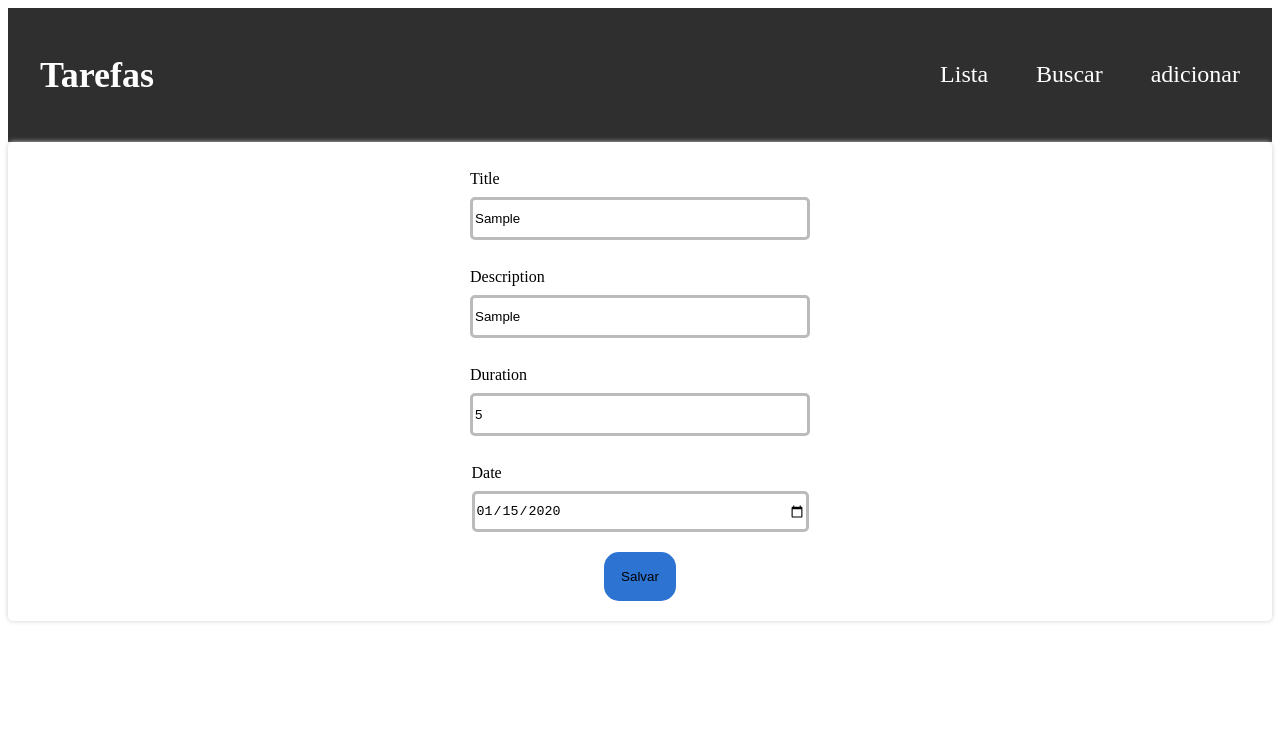
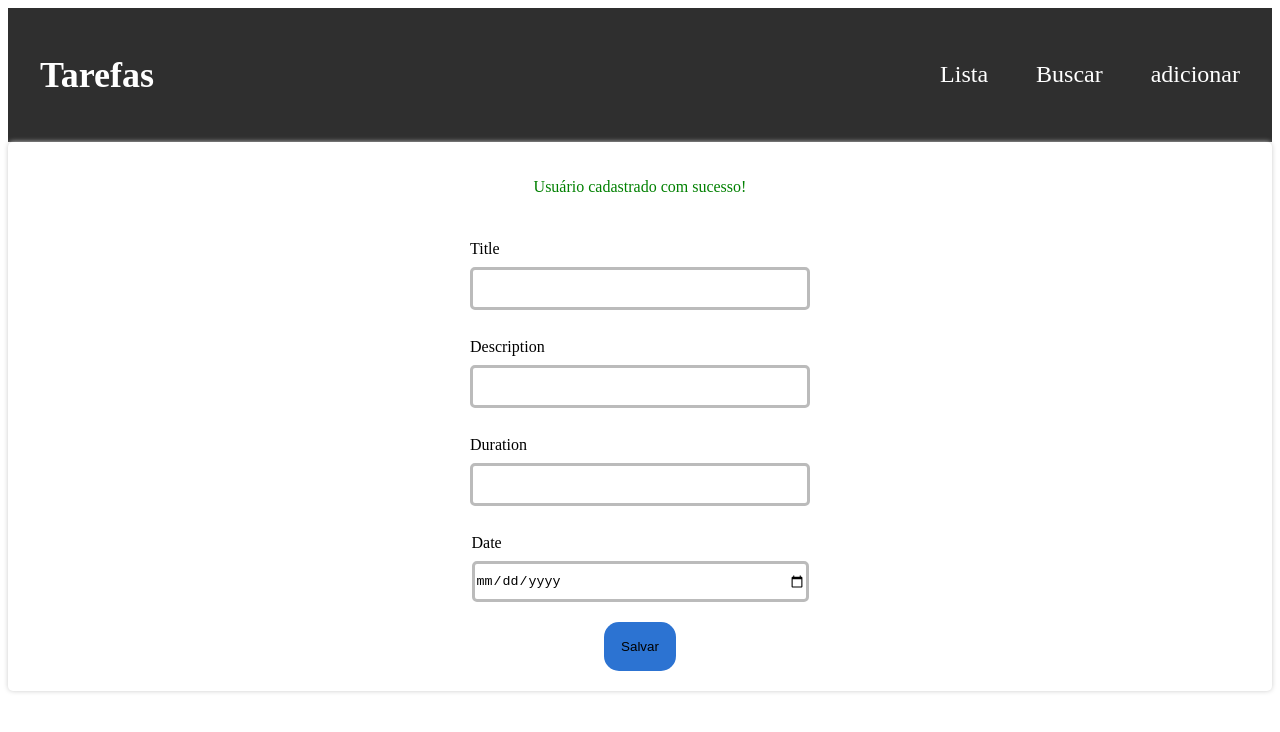
Before and after one commit to jefim9413/calendario-front, a React (Create React App) app: page /form in a window 1280 px wide. Both pictures are taken after typing "Sample", "Sample", "5", "2020-01-15" into the empty fields and a click on the button "Salvar". Shown: the top 732 px of the page. Built offline with nearby package versions, Linux system fonts and the light colour scheme; no server answers.

Commit message:
finalizando componente Form

```diff
--- a/src/components/Form.js
+++ b/src/components/Form.js
@@ -1,5 +1,5 @@
 import axios from "axios";
-import React, { useEffect, useRef, useState } from "react";
+import React, { useState } from "react";
 import styled from "styled-components";
 import { toast } from "react-toastify";
 
@@ -50,13 +50,17 @@ const FormContainer = styled.form`
 
 
 const Form = ()=> {
-
     const [task, setTask] = useState({
         title: "",
         description: "",
         duracao: "",
         date: ""
     })
+    const [status, setStatus] = useState({
+        type: '',
+        mensagem: ''
+      });
+
 
     const evento = (e)=> {
         let nome = e.target.name;
@@ -67,17 +71,19 @@ const Form = ()=> {
     const handleSubmit = async (e) => {
          e.preventDefault();
          const user = task;
-
         if (
           !user.title ||
           !user.description ||
           !user.duracao||
           !user.date
         ) {
+            setStatus({
+                type: 'error',
+                mensagem: "Usuário não cadastrado com sucesso!"
+            });
           return toast.warn("Preencha todos os campos!");
         }
-
-        const t =   await axios
+        await axios
             .post("http://localhost:3333/task", {
                 title: user.title,
                 description: user.description,
@@ -87,35 +93,41 @@ const Form = ()=> {
               .then(({ data }) => toast.success(data))
               .catch(({ data }) => toast.error(data));
 
+
         user.title= ""
         user.description=""
         user.duracao=""
         user.date=""
+        setTask(user)
+
+        setStatus({
+            type: 'success',
+            mensagem: "Usuário cadastrado com sucesso!"
+        });
     }
 
     return (
 
-        <FormContainer onSubmit={handleSubmit}>
-
+        <FormContainer onSubmit={handleSubmit }>
+            {status.type === 'success' ? <p style={{ color: "green" }}>{status.mensagem}</p> : ""}
+            {status.type === 'error' ? <p style={{ color: "#ff0000" }}>{status.mensagem}</p> : ""}
             <InputArea>
                 <Label>Title </Label>
-                <Input name="title" type="text"  onChange={evento} />
+                <Input name="title" type="text" value={task.title} onChange={evento} />
             </InputArea>
             <InputArea>
-                <Label> Description </Label>
-                <Input name="description" type="text"  onChange={evento}/>
+                <Label>Description </Label>
+                <Input name="description" type="text" value={task.description} onChange={evento}/>
             </InputArea>
-
             <InputArea>
                 <Label>Duration </Label>
-                <Input name="duracao" type="number"  onChange={evento}/>
+                <Input name="duracao" type="number" value={task.duracao} onChange={evento}/>
             </InputArea>
             <InputArea>
                 <Label>Date </Label>
-                <Input name="date" type="date" onChange={evento}/>
+                <Input name="date" type="date" value={task.date} onChange={evento}/>
             </InputArea>
             <Button type="submit"> Salvar </Button>
-
         </FormContainer>
 
     )
```
